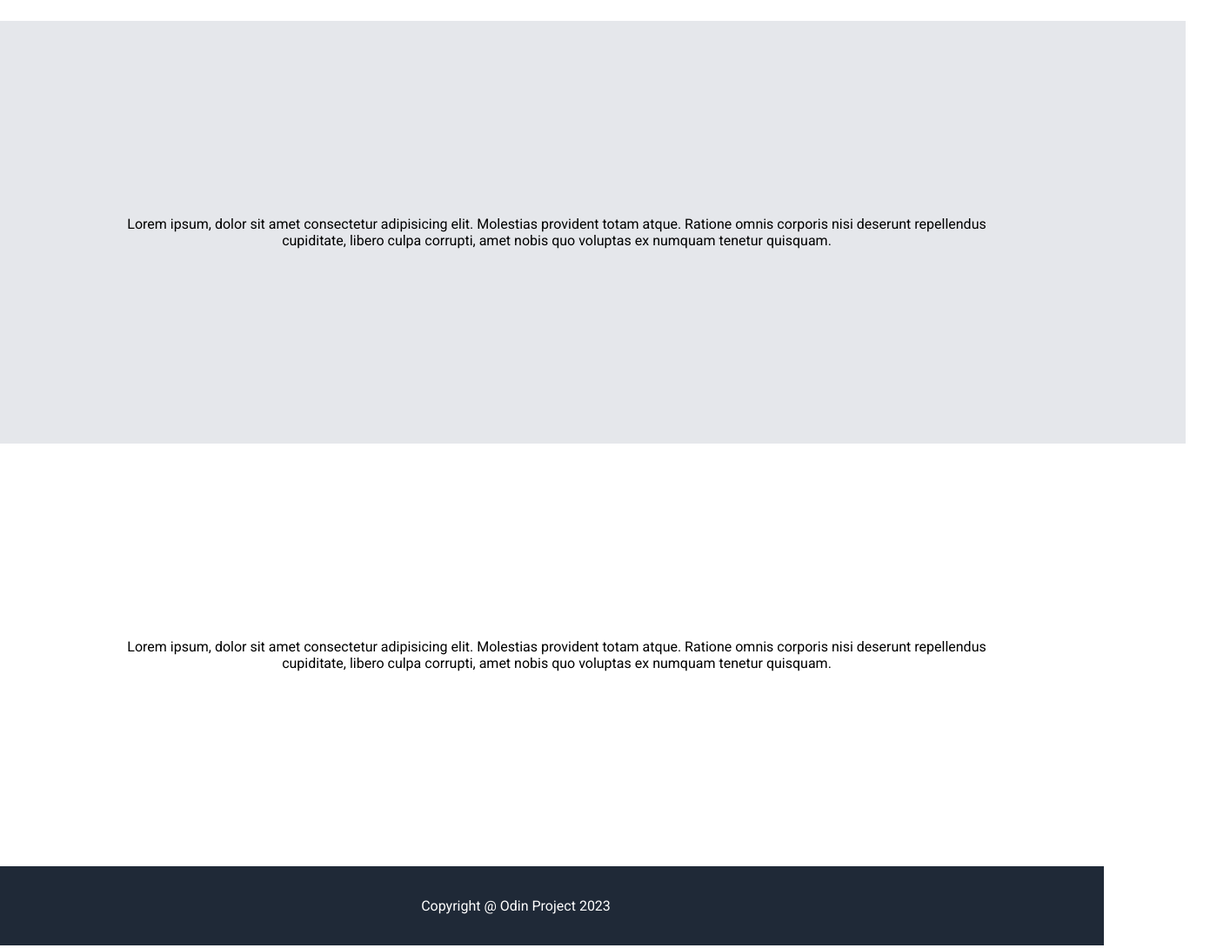
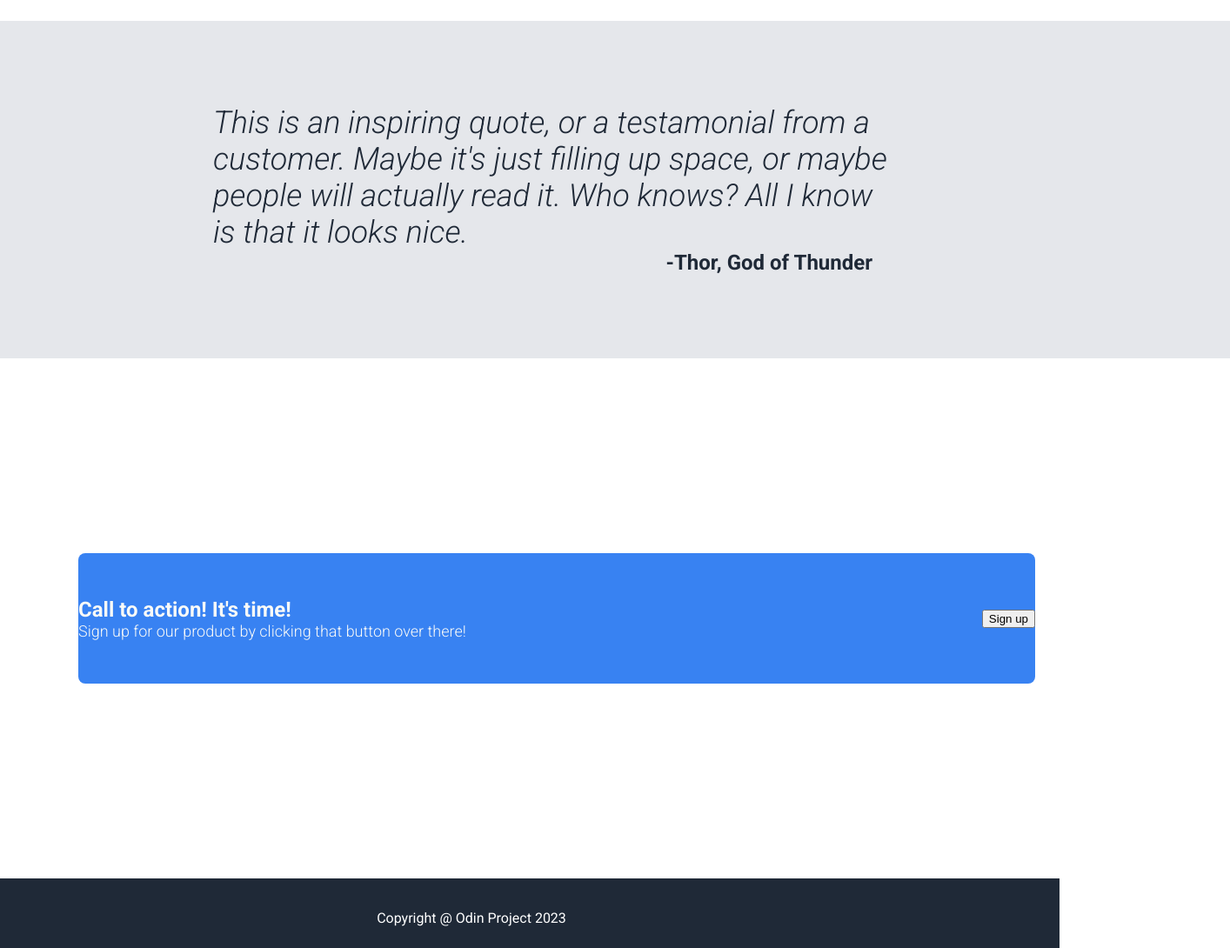
Before and after one commit to FemboyValorant/landing-page, a plain HTML site: page index.html in a window 1280 px wide. Shown: the part 960-2050 px from the top of the page at 87% size, 1414 px wide, since content can reach past the window. Drawn offline with Linux system fonts and the light colour scheme.

Commit message:
Finish part 3 and start part 4

```diff
--- a/index.html
+++ b/index.html
@@ -65,10 +65,23 @@
         </div>
     </div>
     <div class="part3">
-        Lorem ipsum, dolor sit amet consectetur adipisicing elit. Molestias provident totam atque. Ratione omnis corporis nisi deserunt repellendus cupiditate, libero culpa corrupti, amet nobis quo voluptas ex numquam tenetur quisquam.
+        <div class="p3container">
+            <em class="quote">This is an inspiring quote, or a testamonial from a customer. Maybe it's just filling up space, or maybe people will actually read it. Who knows? All I know is that it looks nice.</em>
+            <div class="credit-cell">
+                <div class="credit">-Thor, God of Thunder</div>
+            </div>
+        </div>
     </div>
     <div class="part4">
-        Lorem ipsum, dolor sit amet consectetur adipisicing elit. Molestias provident totam atque. Ratione omnis corporis nisi deserunt repellendus cupiditate, libero culpa corrupti, amet nobis quo voluptas ex numquam tenetur quisquam.
+        <div class="blue-signup">
+            <div class="signup-text">
+                <div class="call-to-action">Call to action! It's time!</div>
+                <div class="click-text">Sign up for our product by clicking that button over there!</div>
+            </div>
+            <div>
+                <button class="blue-button">Sign up</button>
+            </div>
+        </div>
     </div>
 
     <div class="footer">
--- a/styles.css
+++ b/styles.css
@@ -122,11 +122,18 @@ body {
 
   .part3 {
     background-color: #E5E7EB;
+    flex-flow: column;
+    color: #1F2937;
+    text-align: left;
+    align-items: center;
+    padding-top: 96px;
+    padding-bottom: 96px;
   }
 
   .part4 {
-    justify-self: center;
+    justify-content: center;
     align-content: center;
+
   }
 
   ul, .sub-text {
@@ -239,3 +246,55 @@ body {
   .cell-subtext {
     color: #1F2937;
   }
+
+  .credit-cell {
+    justify-content: right;
+    display: flex;
+    align-self: flex-end;
+  }
+
+  .credit {
+    font-size: 24px;
+    font-weight: bolder;
+    align-self: flex-end;
+    margin-right: 32px;
+  }
+
+  .quote {
+    font-size: 36px;
+    font-weight: 300;
+    display: flex;
+    width: 790px;
+  }
+
+  .p3container {
+    width: 790px;
+  }
+
+  .blue-signup {
+    display: flex;
+    border-radius: 8px;
+    background-color: #3882F2;
+    color: #F9FAF8;
+    width: 1100px;
+    height: 150px;
+    justify-content: space-between;
+    align-items: center;
+  }
+
+  .call-to-action {
+    font-size: 24px;
+    font-weight: bolder;
+  }
+
+  .click-text {
+    font-size: 18px;
+    font-weight: 300;
+    text-align: left;
+  }
+
+  .signup-text {
+    display: flex;
+    align-items: start;
+    flex-flow: column;
+  }
```
